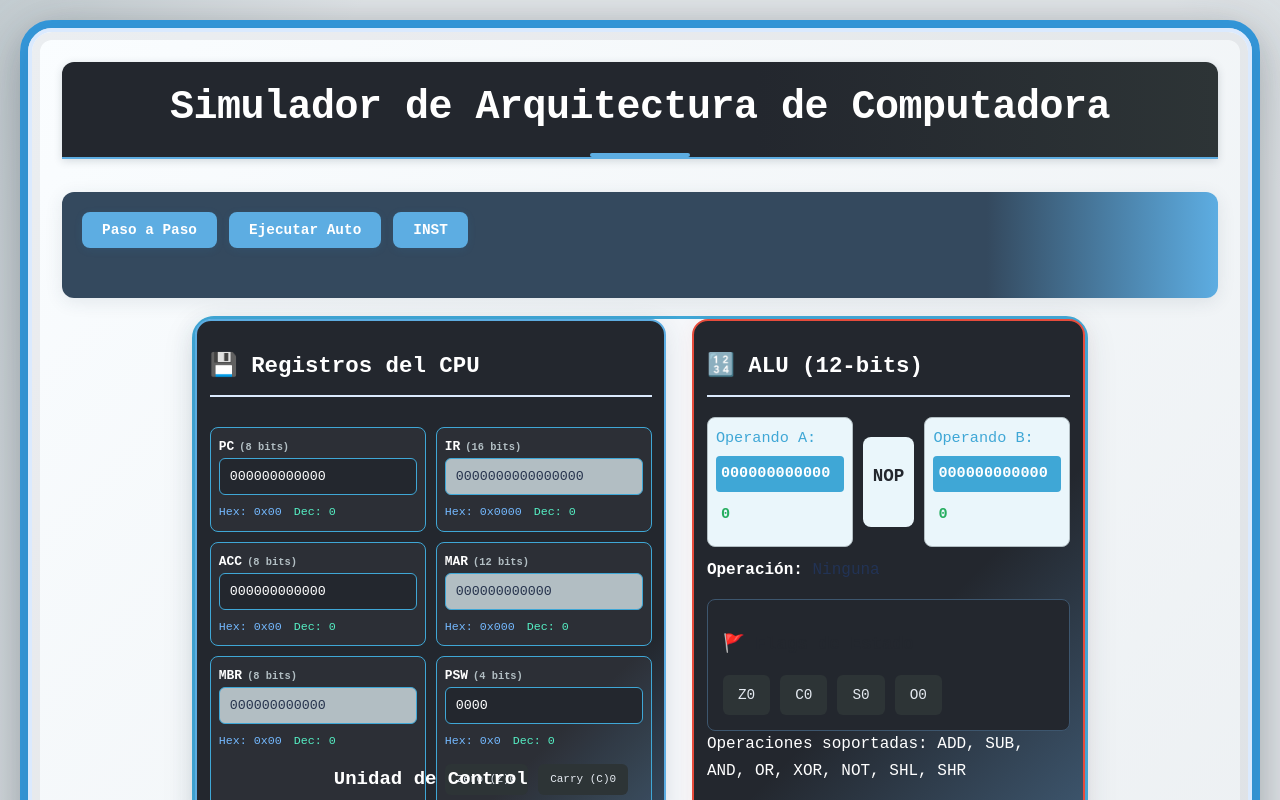
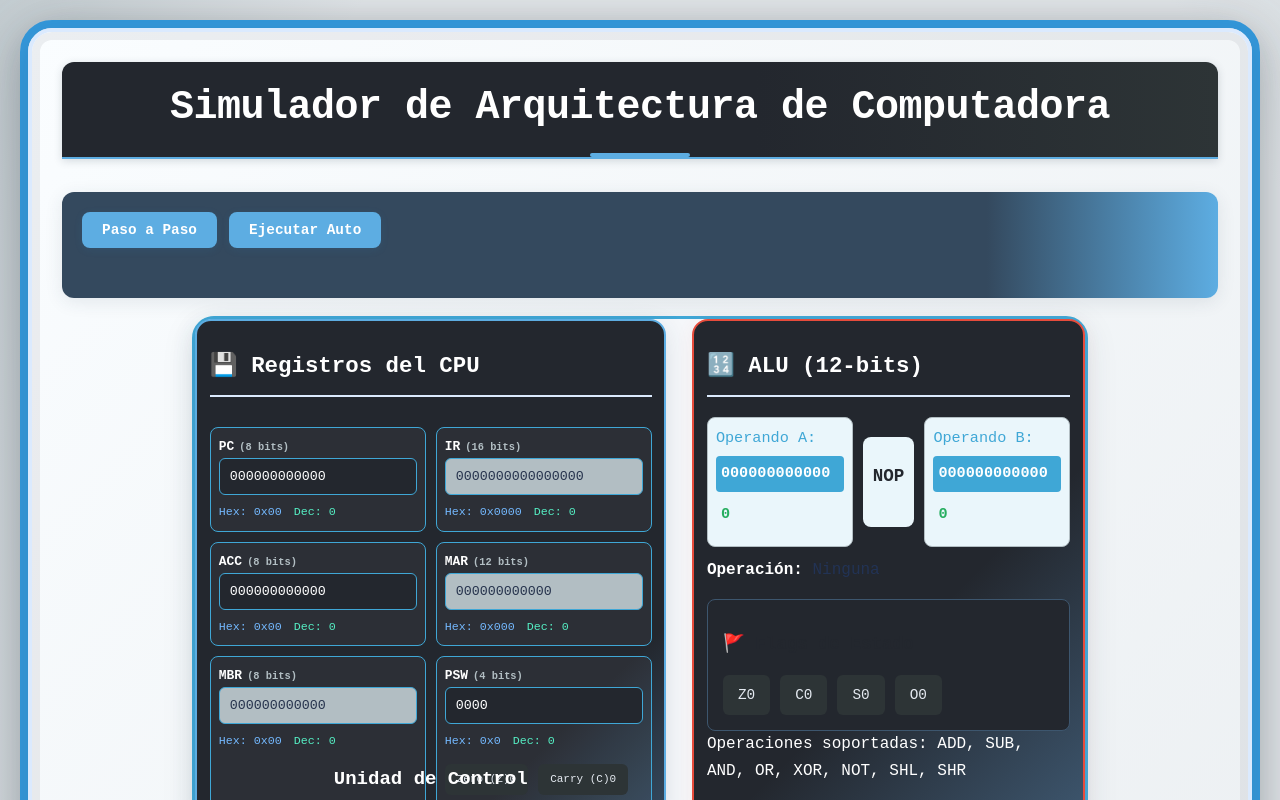
Before and after one commit to JorgeGarcia105/Simulador-Computador, a React (Vite) app: page / in a window 1280 px wide. Shown: the top 800 px of the page. Built offline with nearby package versions, Linux system fonts and the light colour scheme.

Commit message:
Mensaje fin programa

```diff
--- a/src/App.jsx
+++ b/src/App.jsx
@@ -3,12 +3,9 @@ import ALU from './components/CPU/ALU';
 import Registers from './components/CPU/Registers';
 import RAM from './components/Memory/RAM';
 import ROM from './components/Memory/ROM';
-import BusSystem from './components/BusSystem/BusSystem.jsx';
 import DataBus from './components/BusSystem/DataBus';
 import AddressBus from './components/BusSystem/AddressBus';
 import ControlBus from './components/BusSystem/ControlBus';
-import KeyboardInput from './components/IO/KeyboardInput';
-import ScreenOutput from './components/IO/ScreenOutput';
 import InstructionSet from './components/InstructionSet';
 import { initialState } from './utils/initialState.js';
 import { useCommandHandler } from './hooks/useCommandHandler';
@@ -16,15 +13,13 @@ import { toBinary } from './utils/binaryUtils';
 import useInstructionCycle from './utils/useInstructionCycle.js';
 import { updateMemory } from './utils/MemoryHandler';
 import InternalBus from './components/CPU/InternalBus';
-import BusAnimation from './components/BusSystem/BusAnimation.jsx';
-//, handleSaveToMemory, handleMemoryRead
 const WORD_SIZE = 12;
 const ADDRESS_SIZE = 12;
 
 function App() {
 	const [systemState, setSystemState] = useState(initialState);
-	const [viewMode, setViewMode] = useState('instruction');
-	const { handleInput, handleOutput } = useCommandHandler(systemState, setSystemState);
+	const [viewMode] = useState('instruction');
+	const { handleOutput } = useCommandHandler(systemState, setSystemState);
 	const { executeNextInstruction } = useInstructionCycle(
 		systemState,
 		setSystemState,
@@ -77,6 +72,7 @@ function App() {
 				timeoutId = setTimeout(runAuto, 1000 / systemState.speed);
 			} else {
 				// Detén la ejecución automática si el programa terminó
+				alert('¡El programa ha terminado de ejecutarse!');
 				setSystemState((prev) => ({ ...prev, running: false }));
 			}
 		}
@@ -131,7 +127,6 @@ function App() {
 						>
 							{systemState.running ? 'Ejecutando...' : 'Ejecutar Auto'}
 						</button>
-						<button onClick={() => setViewMode('instruction')}>INST</button>
 					</div>
 				</div>
 
--- a/src/utils/useInstructionCycle.js
+++ b/src/utils/useInstructionCycle.js
@@ -137,8 +137,9 @@ const useInstructionCycle = (systemState, setSystemState, handleOutput) => {
 			// Verificar fin del programa
 			if (pcNum >= systemState.memory.rom.length) {
 				handleOutput('text', 'Fin del programa (PC fuera de ROM)');
+				alert('¡El programa ha terminado de ejecutarse!');
 				setSystemState((prev) => ({ ...prev, running: false }));
-				return;
+				return false;
 			}
 
 			const instruction = normalizeBinary(
@@ -339,6 +340,7 @@ const useInstructionCycle = (systemState, setSystemState, handleOutput) => {
 
 						case '0101': // HLT
 							handleOutput('text', 'Programa detenido (HLT)');
+							alert('¡El programa ha terminado de ejecutarse!');
 							setSystemState((prev) => ({ ...prev, running: false }));
 							incrementarPC = false;
 							return;
```
